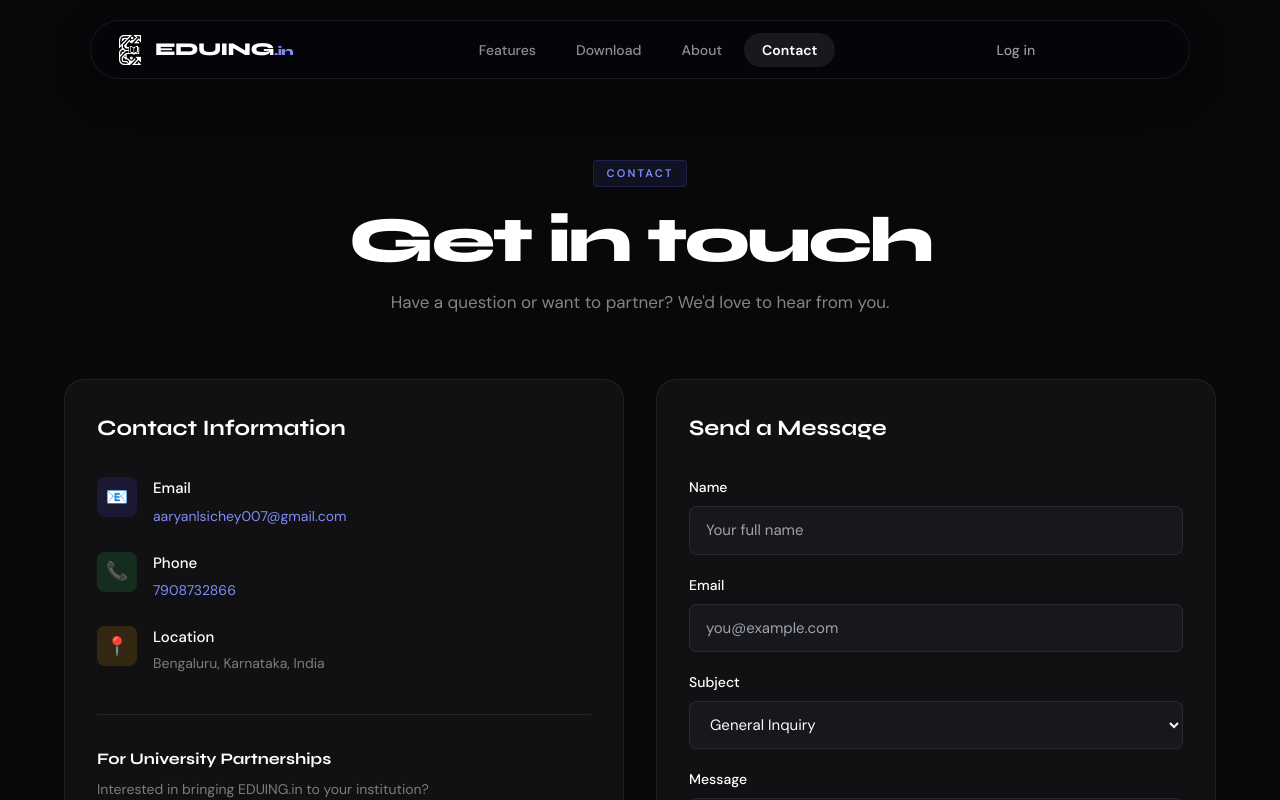
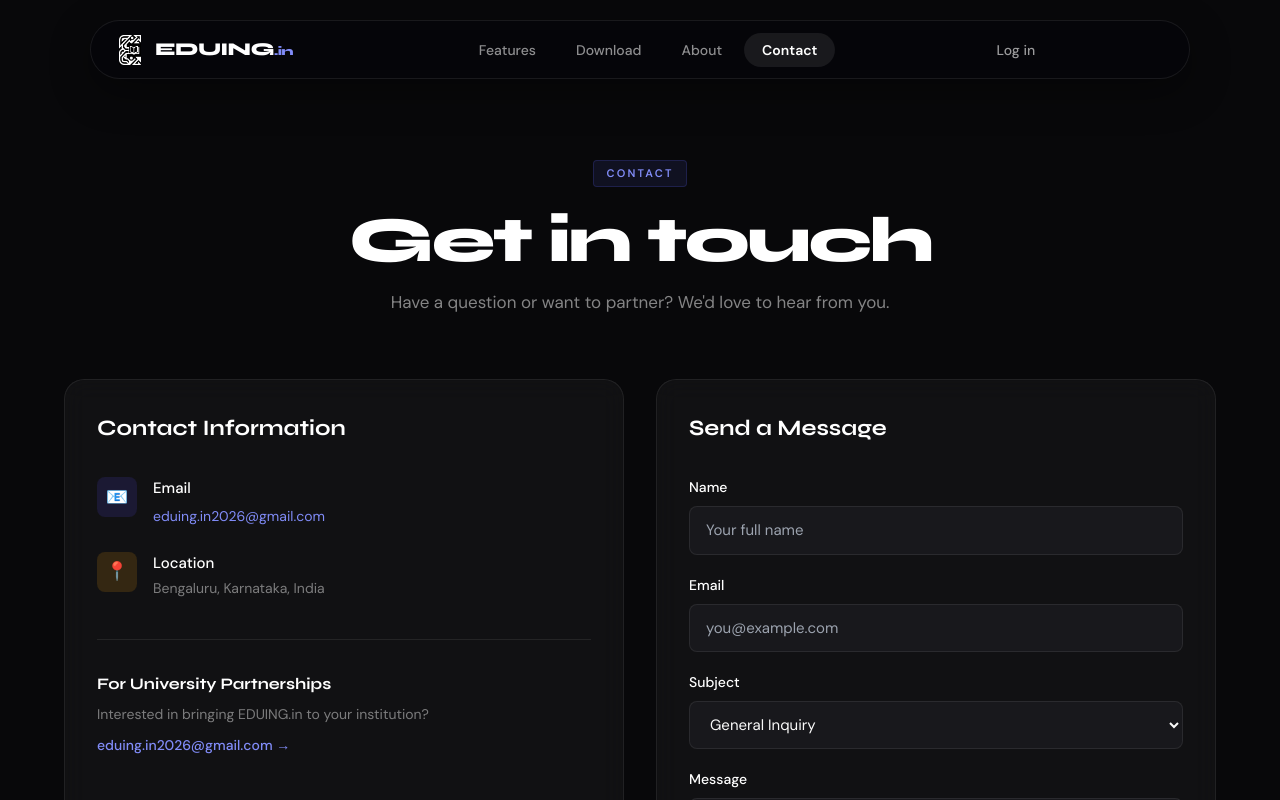
Before and after one commit to ItsMeAaryan/eduing-landing, a Next.js app: page /contact in a window 1280 px wide. Shown: the top 800 px of the page. Built offline with nearby package versions, Linux system fonts and the light colour scheme.

Commit message:
Update landing page content and contact details

```diff
--- a/app/about/page.tsx
+++ b/app/about/page.tsx
@@ -93,9 +93,10 @@ export default function AboutPage() {
       <section className="section-padding" style={{ background: '#0C0C10' }} id="about-founder">
         <div className="mx-auto" style={{ maxWidth: '900px' }}>
           <AnimatedSection>
-            <span className="section-label text-center block">FOUNDER</span>
-            <h2 className="section-title mb-8 text-center" style={{ fontSize: '36px' }}>Meet the Founder</h2>
-            <div className="mob-card max-w-[600px] mx-auto text-center">
+            <span className="section-label text-center block">FOUNDERS</span>
+            <h2 className="section-title mb-8 text-center" style={{ fontSize: '36px' }}>Meet the Founders</h2>
+            <div className="grid grid-cols-1 md:grid-cols-2 gap-6">
+            <div className="mob-card text-center">
               <div
                 className="w-20 h-20 rounded-full flex items-center justify-center text-[32px] mx-auto mb-4"
                 style={{ background: 'rgba(79,70,229,0.15)' }}
@@ -103,7 +104,9 @@ export default function AboutPage() {
                 👨‍💻
               </div>
               <h3 className="text-[22px] font-bold text-white mb-1">Aaryan Sharma</h3>
-              <p className="text-[15px] font-medium mb-1" style={{ color: '#6366F1' }}>Founder & CEO</p>
+              <p className="text-[15px] font-medium mb-1" style={{ color: '#6366F1' }}>
+                Founder & CEO
+              </p>
               <p className="text-[14px] mb-6" style={{ color: 'rgba(255,255,255,0.4)' }}>
                 B.Tech CSE, Dayananda Sagar University
               </p>
@@ -120,6 +123,33 @@ export default function AboutPage() {
                 We&apos;re building it so that no student has to go through that chaos again.&rdquo;
               </blockquote>
             </div>
+
+            <div className="mob-card text-center">
+              <div
+                className="w-20 h-20 rounded-full flex items-center justify-center text-[32px] mx-auto mb-4"
+                style={{ background: 'rgba(79,70,229,0.15)' }}
+              >
+                👨‍💻
+              </div>
+              <h3 className="text-[22px] font-bold text-white mb-1">Lakshya Pandey</h3>
+              <p className="text-[15px] font-medium mb-1" style={{ color: '#6366F1' }}>
+                Founder & CEO
+              </p>
+              <p className="text-[14px] mb-6" style={{ color: 'rgba(255,255,255,0.4)' }}>
+                B.Tech CSE - AI ML, Dayananda Sagar University
+              </p>
+              <blockquote
+                className="text-[16px] leading-relaxed italic text-left pl-5"
+                style={{
+                  color: 'rgba(255,255,255,0.6)',
+                  borderLeft: '3px solid #4F46E5',
+                }}
+              >
+                &ldquo;As someone passionate about building technology that solves real problems, I wanted to create a platform that simplifies one of the most important journeys in a student's life. EDUING.in is our commitment to making higher education more accessible through innovation.&rdquo;
+              </blockquote>
+            </div>
+
+          </div>
           </AnimatedSection>
         </div>
       </section>
--- a/app/contact/page.tsx
+++ b/app/contact/page.tsx
@@ -74,33 +74,16 @@ export default function ContactPage() {
                     <div>
                       <p className="text-[15px] font-medium text-white mb-1">Email</p>
                       <a
-                        href="mailto:aaryanlsichey007@gmail.com"
+                        href="mailto:eduing.in2026@gmail.com"
                         className="text-[14px] hover:text-white transition-colors"
                         style={{ color: '#818CF8' }}
                       >
-                        aaryanlsichey007@gmail.com
+                        eduing.in2026@gmail.com
                       </a>
                     </div>
                   </div>
 
-                  <div className="flex items-start gap-4">
-                    <div
-                      className="w-10 h-10 rounded-lg flex items-center justify-center text-[18px] flex-shrink-0"
-                      style={{ background: 'rgba(34,197,94,0.15)' }}
-                    >
-                      📞
-                    </div>
-                    <div>
-                      <p className="text-[15px] font-medium text-white mb-1">Phone</p>
-                      <a
-                        href="tel:7908732866"
-                        className="text-[14px] hover:text-white transition-colors"
-                        style={{ color: '#818CF8' }}
-                      >
-                        7908732866
-                      </a>
-                    </div>
-                  </div>
+
 
                   <div className="flex items-start gap-4">
                     <div
@@ -127,11 +110,11 @@ export default function ContactPage() {
                     Interested in bringing EDUING.in to your institution?
                   </p>
                   <a
-                    href="mailto:aaryanlsichey007@gmail.com"
+                    href="mailto:eduing.in2026@gmail.com"
                     className="text-[14px] font-medium hover:text-white transition-colors"
                     style={{ color: '#818CF8' }}
                   >
-                    aaryanlsichey007@gmail.com →
+                    eduing.in2026@gmail.com →
                   </a>
                 </div>
               </div>
--- a/app/privacy/page.tsx
+++ b/app/privacy/page.tsx
@@ -113,8 +113,8 @@ export default function PrivacyPage() {
                 <p className="text-[15px] leading-relaxed" style={{ color: 'rgba(255,255,255,0.55)' }}>
                   If you have questions about this Privacy Policy, contact us at:<br />
                   <strong className="text-white">Email:</strong>{' '}
-                  <a href="mailto:aaryanlsichey007@gmail.com" className="hover:text-white transition-colors" style={{ color: '#818CF8' }}>
-                    aaryanlsichey007@gmail.com
+                  <a href="mailto:eduing.in2026@gmail.com" className="hover:text-white transition-colors" style={{ color: '#818CF8' }}>
+                    eduing.in2026@gmail.com
                   </a><br />
                   <strong className="text-white">Location:</strong> Bengaluru, Karnataka, India
                 </p>
--- a/app/terms/page.tsx
+++ b/app/terms/page.tsx
@@ -114,8 +114,8 @@ export default function TermsPage() {
                 <p className="text-[15px] leading-relaxed" style={{ color: 'rgba(255,255,255,0.55)' }}>
                   For questions about these Terms, contact us at:<br />
                   <strong className="text-white">Email:</strong>{' '}
-                  <a href="mailto:aaryanlsichey007@gmail.com" className="hover:text-white transition-colors" style={{ color: '#818CF8' }}>
-                    aaryanlsichey007@gmail.com
+                  <a href="mailto:eduing.in2026@gmail.com" className="hover:text-white transition-colors" style={{ color: '#818CF8' }}>
+                    eduing.in2026@gmail.com
                   </a><br />
                   <strong className="text-white">Location:</strong> Bengaluru, Karnataka, India
                 </p>
--- a/app/trademark/page.tsx
+++ b/app/trademark/page.tsx
@@ -112,8 +112,8 @@ export default function TrademarkPage() {
                   For trademark licensing requests, press kit access, or brand usage permissions,
                   please contact us at:<br />
                   <strong className="text-white">Email:</strong>{' '}
-                  <a href="mailto:aaryanlsichey007@gmail.com" className="hover:text-white transition-colors" style={{ color: '#818CF8' }}>
-                    aaryanlsichey007@gmail.com
+                  <a href="mailto:eduing.in2026@gmail.com" className="hover:text-white transition-colors" style={{ color: '#818CF8' }}>
+                    eduing.in2026@gmail.com
                   </a>
                 </p>
               </div>
--- a/components/sections/CTASection.tsx
+++ b/components/sections/CTASection.tsx
@@ -18,9 +18,7 @@ export default function CTASection() {
             Ready to start your<br />
             <span style={{ color: 'var(--indigo)' }}>university journey?</span>
           </h2>
-          <p className="mb-12 mx-auto" style={{ fontSize: '18px', color: 'rgba(255,255,255,0.5)', maxWidth: '500px', lineHeight: 1.6 }}>
-            Join 50,000+ students who use EDUING.in to discover and apply to their dream universities.
-          </p>
+
 
           <div className="flex flex-col sm:flex-row items-center justify-center gap-4">
             <a href="app.eduing.in" className="btn-primary" style={{ padding: '16px 40px', fontSize: '16px' }}>
--- a/components/sections/TestimonialsSection.tsx
+++ b/components/sections/TestimonialsSection.tsx
@@ -4,9 +4,9 @@ import AnimatedSection from '@/components/ui/AnimatedSection';
 
 const testimonials = [
   {
-    quote: 'EDUING saved me hours. Applied to 5 universities in one afternoon.',
-    name: 'Priya S.',
-    role: 'Karnataka',
+    quote: 'The application process felt much simpler with everything available in one place.',
+    name: 'Aarav M.',
+    role: 'Maharashtra',
     color: '#4F46E5',
   },
   {
```
